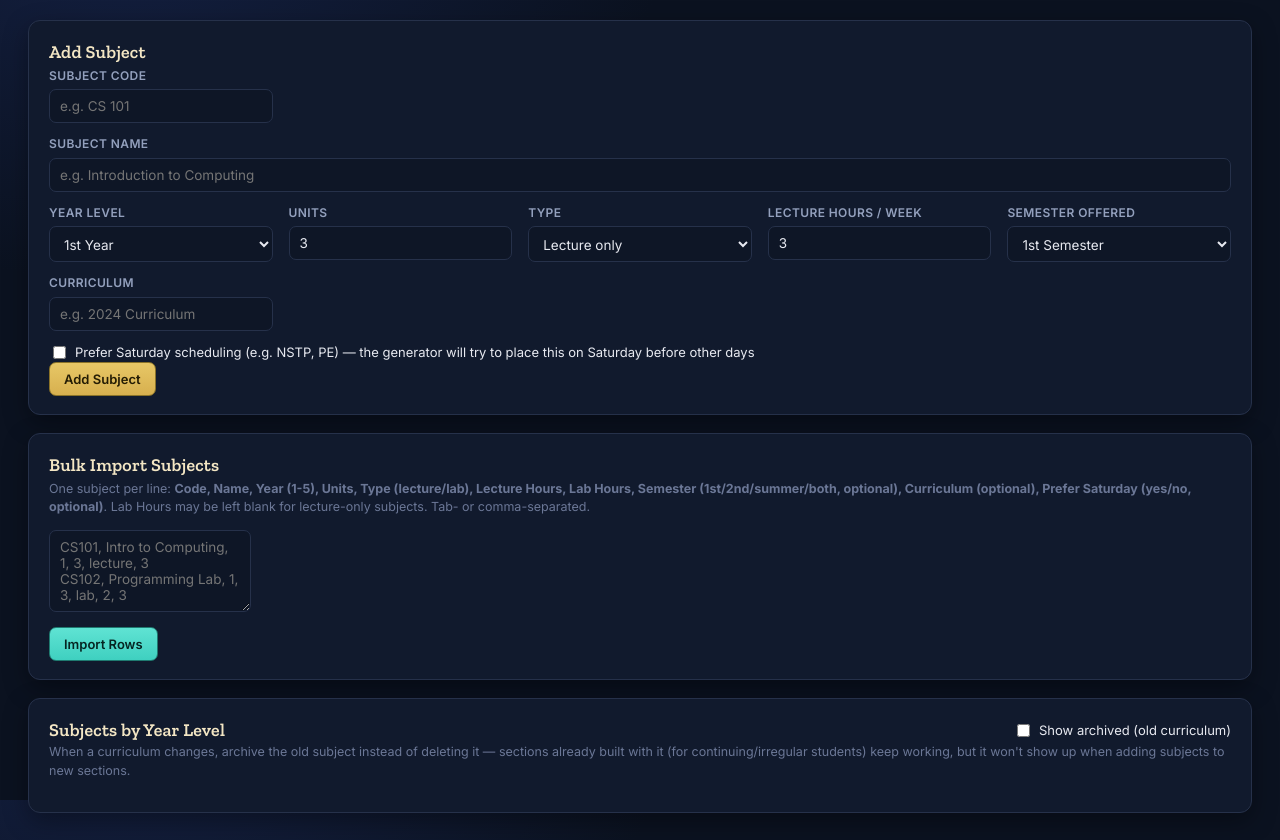
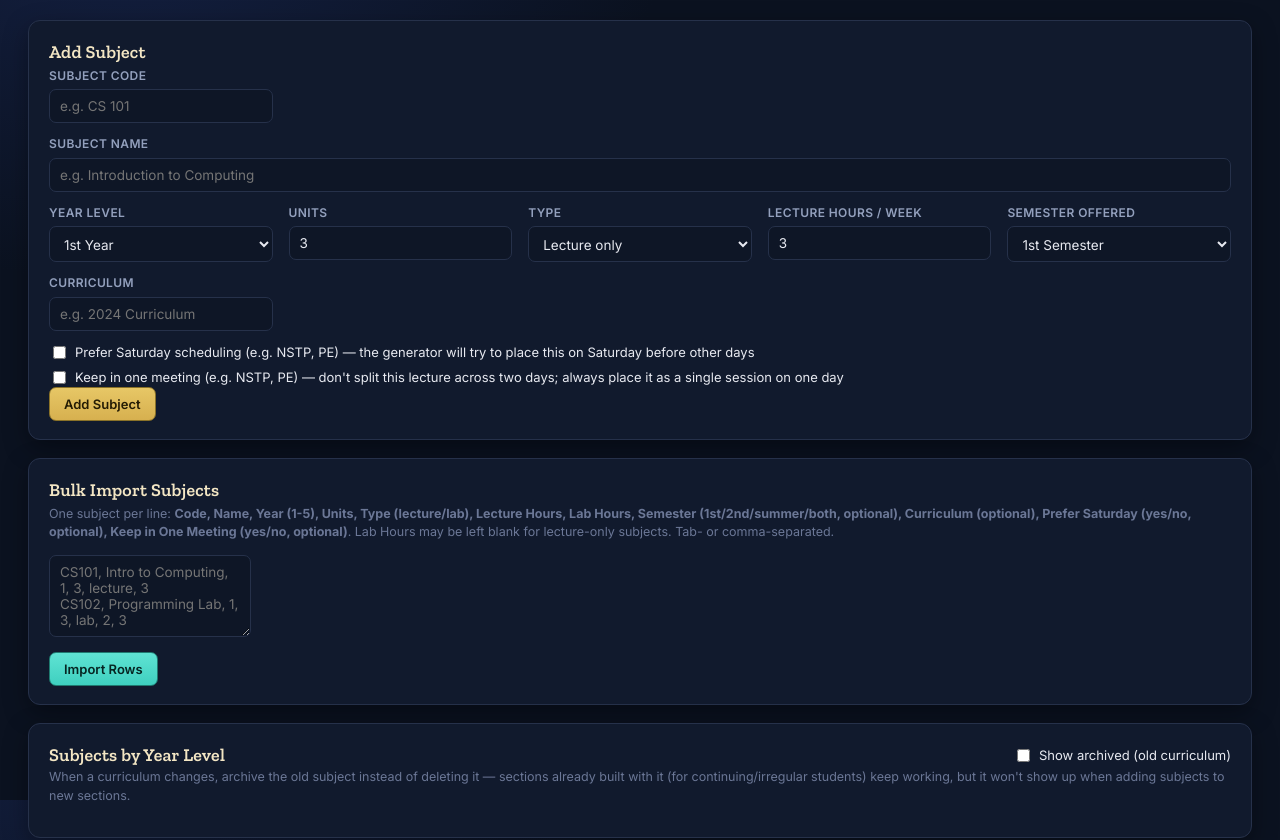
Before and after one commit to jmp-codes/omsu-lubang-faculty-scheduler, a plain HTML site: page subjects.html in a window 1280 px wide. Shown: the top 840 px of the page. Drawn offline with nearby package versions, Linux system fonts and the light colour scheme.

Commit message:
Update subjects.html

```diff
--- a/subjects.html
+++ b/subjects.html
@@ -49,6 +49,9 @@
     <label class="row" style="align-items:center; gap:6px; font-size:13px; margin-top:6px;">
       <input type="checkbox" id="subjPreferSaturday"> Prefer Saturday scheduling (e.g. NSTP, PE) — the generator will try to place this on Saturday before other days
     </label>
+    <label class="row" style="align-items:center; gap:6px; font-size:13px; margin-top:6px;">
+      <input type="checkbox" id="subjOneMeeting"> Keep in one meeting (e.g. NSTP, PE) — don't split this lecture across two days; always place it as a single session on one day
+    </label>
     <div class="row">
       <button class="btn btn-primary" id="subjSaveBtn">Add Subject</button>
       <button class="btn" id="subjCancelBtn" style="display:none;">Cancel Edit</button>
@@ -57,7 +60,7 @@
 
   <div class="card">
     <h2>Bulk Import Subjects</h2>
-    <div class="hint">One subject per line: <strong>Code, Name, Year (1-5), Units, Type (lecture/lab), Lecture Hours, Lab Hours, Semester (1st/2nd/summer/both, optional), Curriculum (optional), Prefer Saturday (yes/no, optional)</strong>. Lab Hours may be left blank for lecture-only subjects. Tab- or comma-separated.</div>
+    <div class="hint">One subject per line: <strong>Code, Name, Year (1-5), Units, Type (lecture/lab), Lecture Hours, Lab Hours, Semester (1st/2nd/summer/both, optional), Curriculum (optional), Prefer Saturday (yes/no, optional), Keep in One Meeting (yes/no, optional)</strong>. Lab Hours may be left blank for lecture-only subjects. Tab- or comma-separated.</div>
     <textarea id="subjBulkText" rows="4" placeholder="CS101, Intro to Computing, 1, 3, lecture, 3&#10;CS102, Programming Lab, 1, 3, lab, 2, 3"></textarea>
     <div class="row" style="margin-top:10px;">
       <button class="btn btn-teal" id="subjBulkImportBtn">Import Rows</button>
```
